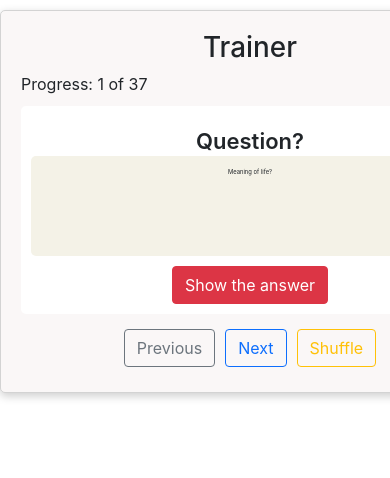
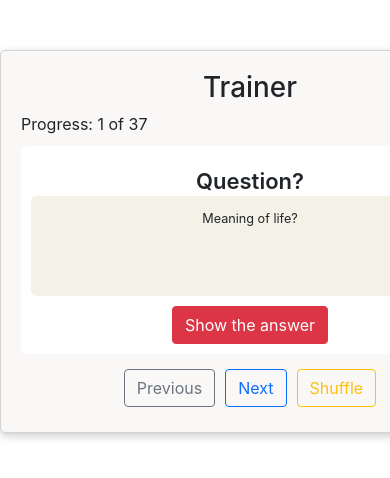
Before and after one commit to erkinun/Flashcards, a React (Create React App) app: page / in a window 390 px wide. Shown: the top 478 px of the page. Built offline with nearby package versions, Linux system fonts and the light colour scheme.

Commit message:
refactor: couple mobile fixes

```diff
--- a/src/components/Flashcard/Flashcard.css
+++ b/src/components/Flashcard/Flashcard.css
@@ -18,9 +18,9 @@
 .flashcard > .content {
   background-color: #f4f2e7;
   border-radius: 5px;
-  font-size: 1.5vw;
+  font-size: 1.5vh;
   height: 100px;
-  line-height: 3vw;
+  line-height: 3vh;
   padding: 10px 20px;
   overflow: auto;
   width: 100%;
--- a/src/components/Trainer/Trainer.css
+++ b/src/components/Trainer/Trainer.css
@@ -4,6 +4,7 @@
   border-radius: 5px;
   box-shadow: 0 3px 10px rgb(0 0 0 / 0.2);
   margin: 10px auto;
+  margin-top: 50px;
   padding: 20px;
   width: 500px;
   max-width: 600px;
```
